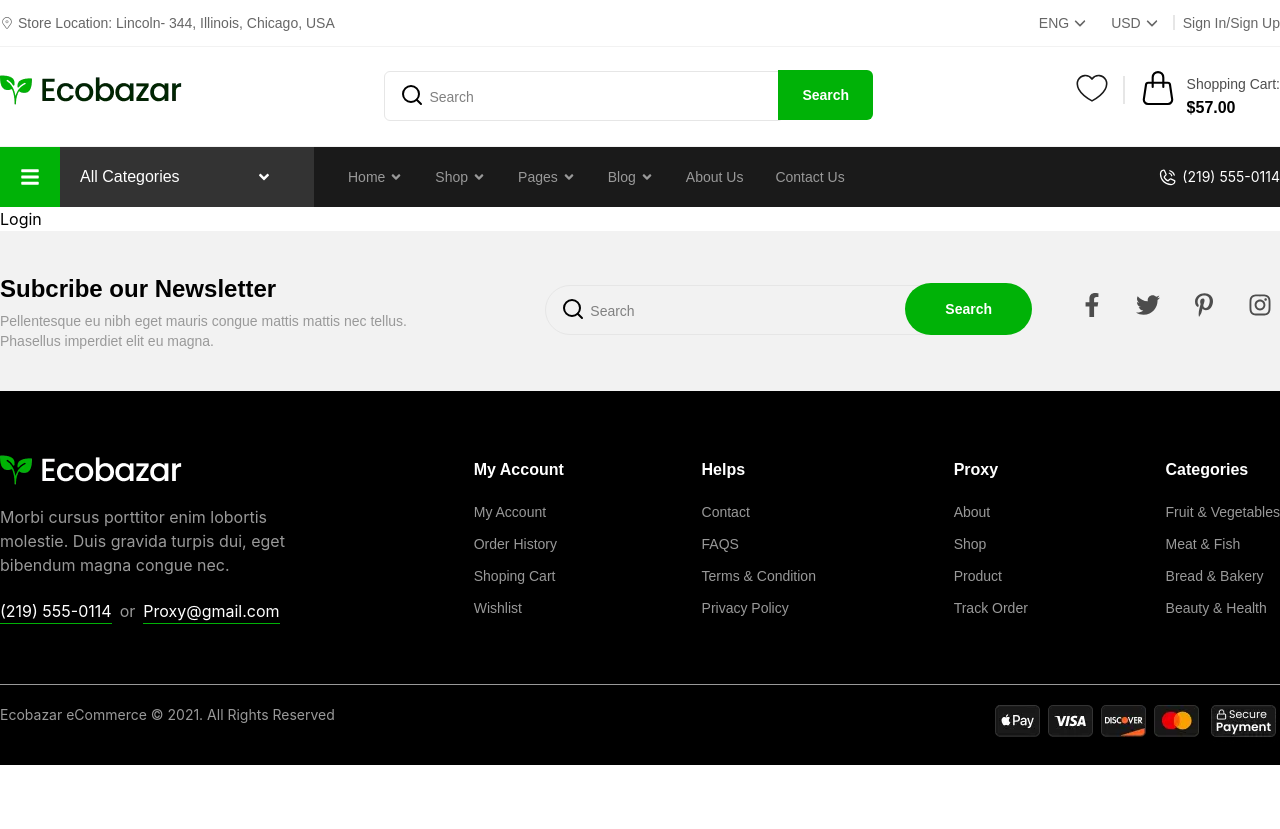
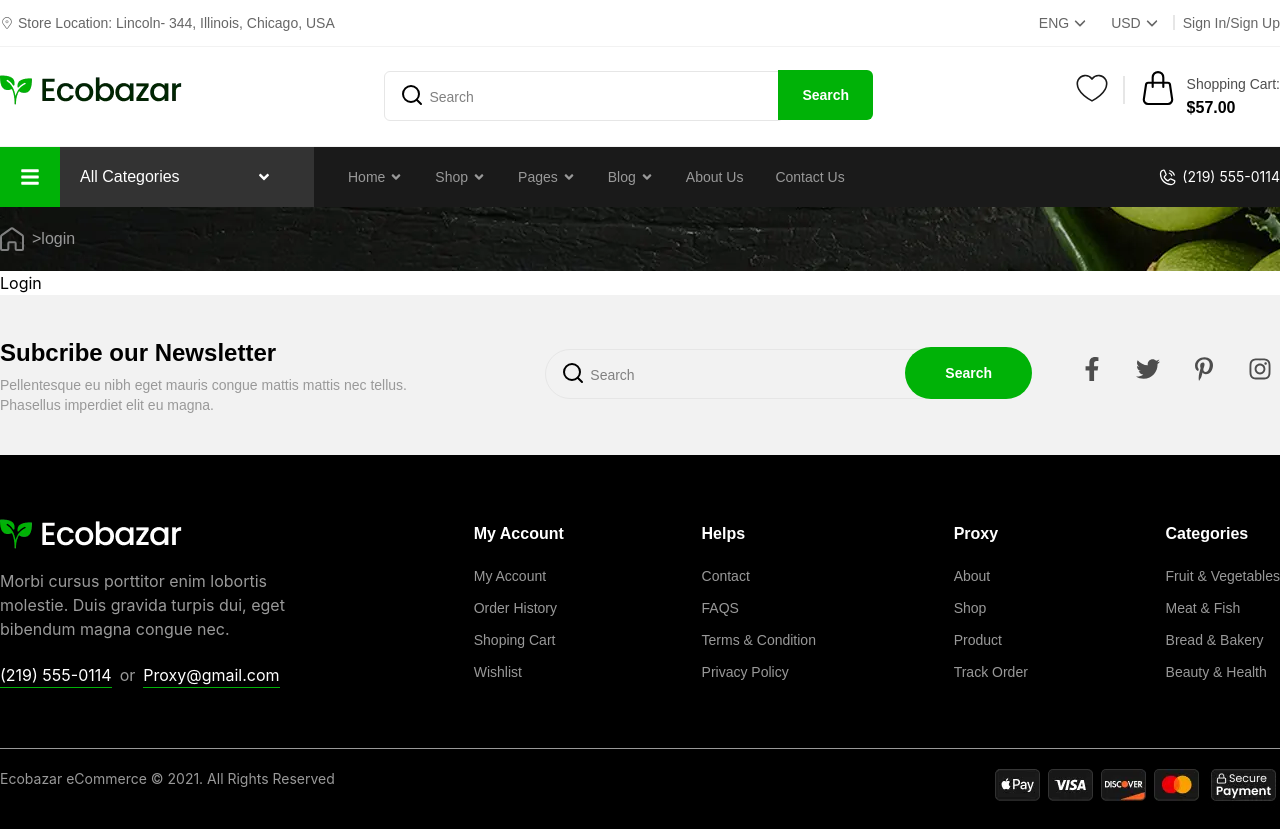
Before and after one commit to nazmulbd1/ecobazar, a React (Vite) app: page /login in a window 1280 px wide. Before the commit the page ends 800 px from the top, so only its background shows below. Built offline with nearby package versions, Linux system fonts and the light colour scheme.

Commit message:
Breadcrumb

```diff
--- /dev/null
+++ b/src/components/Breadcrumb.jsx
@@ -0,0 +1,26 @@
+import React from 'react'
+import BreadCrumbBanner from '../assets/images/Breadcrumb-Banner.webp'
+import Container from './layouts/Container'
+import { GrHomeRounded } from "react-icons/gr";
+import { useLocation } from 'react-router';
+
+const Breadcrumb = () => {
+  let pageName = useLocation().pathname
+  let path = pageName.split('/')
+  console.log(path)
+
+  return (
+    <div style={{background: `url(${BreadCrumbBanner})`}}>
+        <Container>
+          <div className='flex items-center gap-2 py-5'>
+            <GrHomeRounded className='text-2xl text-[#808080]'/>
+            <span className='font-pop text-[16px] text-[#999999]'>{pageName.replace('/', '>')}</span>
+          </div>
+        </Container>
+    </div>
+  )
+}
+
+export default Breadcrumb
+
+// 53 min
--- a/src/components/layouts/MainLayouts.jsx
+++ b/src/components/layouts/MainLayouts.jsx
@@ -1,17 +1,22 @@
 import React from 'react'
-import { Outlet } from 'react-router'
+import { Outlet, useLocation } from 'react-router'
 import TopBar from '../TopBar'
 import SearchBar from '../SearchBar'
 import Navbar from '../Navbar'
 import Footer from '../Footer'
 import FooterTop from '../FooterTop'
+import Breadcrumb from '../Breadcrumb'
 
 const MainLayouts = () => {
+  let pageName = useLocation().pathname
+  console.log(pageName.pathname)
+
   return (
     <>
       <TopBar/>
       <SearchBar/>
       <Navbar/>
+      {pageName !== '/' && <Breadcrumb/>}
       <Outlet/>
       <FooterTop/>
       <Footer/>
```
Also changed, not shown: src/assets/images/Breadcrumb-Banner.webp (added).
